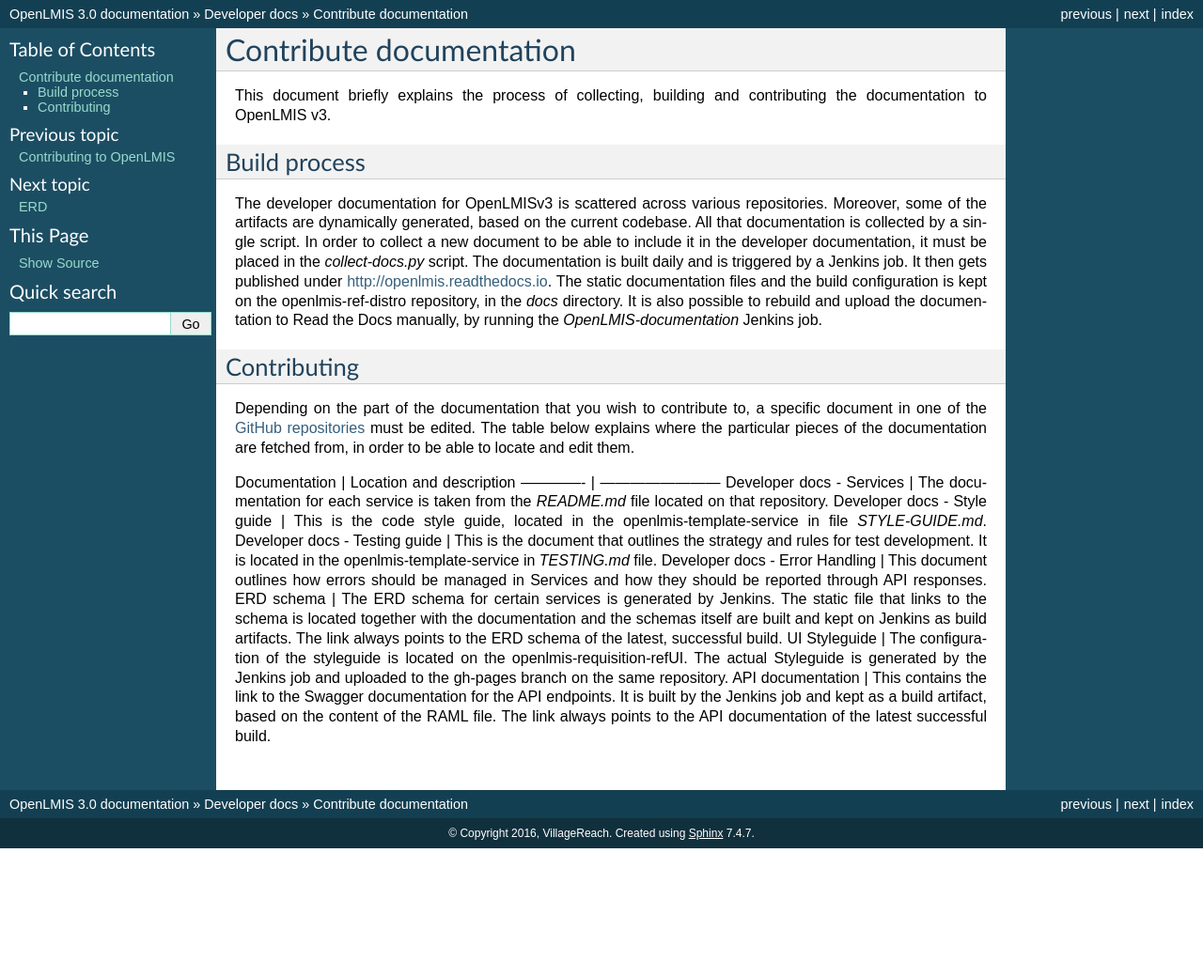
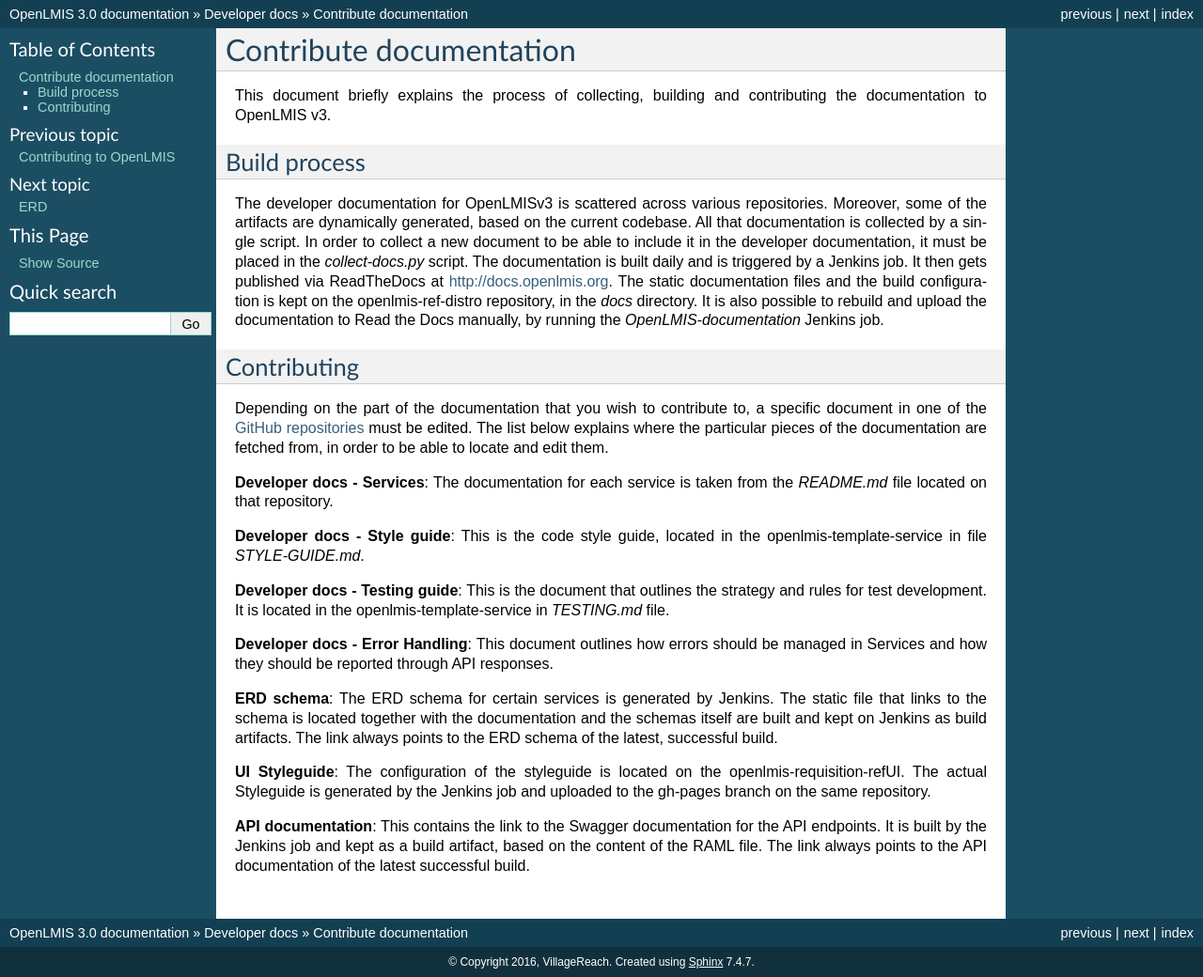
Before and after one commit to OpenLMIS/openlmis-ref-distro, a Sphinx documentation site: the page built from docs/source/developer-docs/contributeDocs.rst, in a window 1280 px wide. Shown: the whole page at 94% size. Built offline with Sphinx 7.4.7, drawn with Linux system fonts in a browser that asks for light colours; pages that are not in the unit, such as notebooks, are missing from menus; before the commit the page ends 903 px from its top, so only the background shows below that.

Commit message:
Change formatting from a table to a list
The table formatting appeared to be valid RST, but the table was not appearing in ReadTheDocs or in GitHub. Further, I cannot find any table format that will appear in both tools. So I converted this content into a list so it is visible.

```diff
--- a/docs/source/developer-docs/contributeDocs.rst
+++ b/docs/source/developer-docs/contributeDocs.rst
@@ -12,7 +12,7 @@
 of the artifacts are dynamically generated, based on the current codebase. All that documentation
 is collected by a single script. In order to collect a new document to be able to include it in the
 developer documentation, it must be placed in the *collect-docs.py* script. The documentation is built
-daily and is triggered by a Jenkins job. It then gets published under http://openlmis.readthedocs.io.
+daily and is triggered by a Jenkins job. It then gets published via ReadTheDocs at http://docs.openlmis.org.
 The static documentation files and the build configuration is kept on the openlmis-ref-distro repository, in the
 *docs* directory. It is also possible to rebuild and upload the documentation to Read the Docs manually, by
 running the *OpenLMIS-documentation* Jenkins job.
@@ -21,15 +21,33 @@
 ------------
 
 Depending on the part of the documentation that you wish to contribute to, a specific document in one
-of the `GitHub repositories <https://github.com/OpenLMIS>`_ must be edited. The table below explains where the
+of the `GitHub repositories <https://github.com/OpenLMIS>`_ must be edited. The list below explains where the
 particular pieces of the documentation are fetched from, in order to be able to locate and edit them.
 
-Documentation | Location and description
-------------- | ------------------------
-Developer docs - Services | The documentation for each service is taken from the *README.md* file located on that repository.
-Developer docs - Style guide | This is the code style guide, located in the openlmis-template-service in file *STYLE-GUIDE.md*.
-Developer docs - Testing guide | This is the document that outlines the strategy and rules for test development. It is located in the openlmis-template-service in *TESTING.md* file.
-Developer docs - Error Handling | This document outlines how errors should be managed in Services and how they should be reported through API responses.
-ERD schema | The ERD schema for certain services is generated by Jenkins. The static file that links to the schema is located together with the documentation and the schemas itself are built and kept on Jenkins as build artifacts. The link always points to the ERD schema of the latest, successful build.
-UI Styleguide | The configuration of the styleguide is located on the openlmis-requisition-refUI. The actual Styleguide is generated by the Jenkins job and uploaded to the gh-pages branch on the same repository.
-API documentation | This contains the link to the Swagger documentation for the API endpoints. It is built by the Jenkins job and kept as a build artifact, based on the content of the RAML file. The link always points to the API documentation of the latest successful build.
+**Developer docs - Services**:
+The documentation for each service is taken from the *README.md* file located on that repository.
+
+**Developer docs - Style guide**:
+This is the code style guide, located in the openlmis-template-service in file *STYLE-GUIDE.md*.
+
+**Developer docs - Testing guide**:
+This is the document that outlines the strategy and rules for test development. It is located in the
+openlmis-template-service in *TESTING.md* file.
+
+**Developer docs - Error Handling**:
+This document outlines how errors should be managed in Services and how they should be reported through API
+responses.
+
+**ERD schema**:
+The ERD schema for certain services is generated by Jenkins. The static file that links to the schema is
+located together with the documentation and the schemas itself are built and kept on Jenkins as build
+artifacts. The link always points to the ERD schema of the latest, successful build.
+
+**UI Styleguide**:
+The configuration of the styleguide is located on the openlmis-requisition-refUI. The actual Styleguide is
+generated by the Jenkins job and uploaded to the gh-pages branch on the same repository.
+
+**API documentation**:
+This contains the link to the Swagger documentation for the API endpoints. It is built by the Jenkins job and
+kept as a build artifact, based on the content of the RAML file. The link always points to the API
+documentation of the latest successful build.
```
